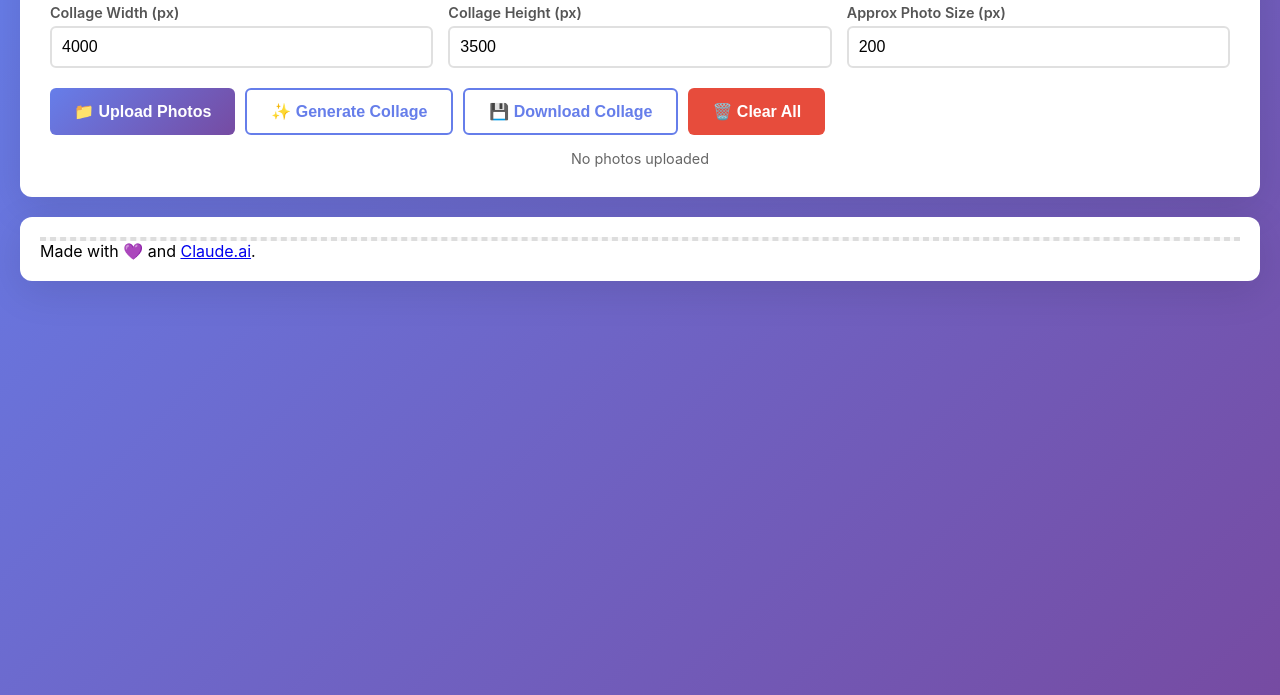
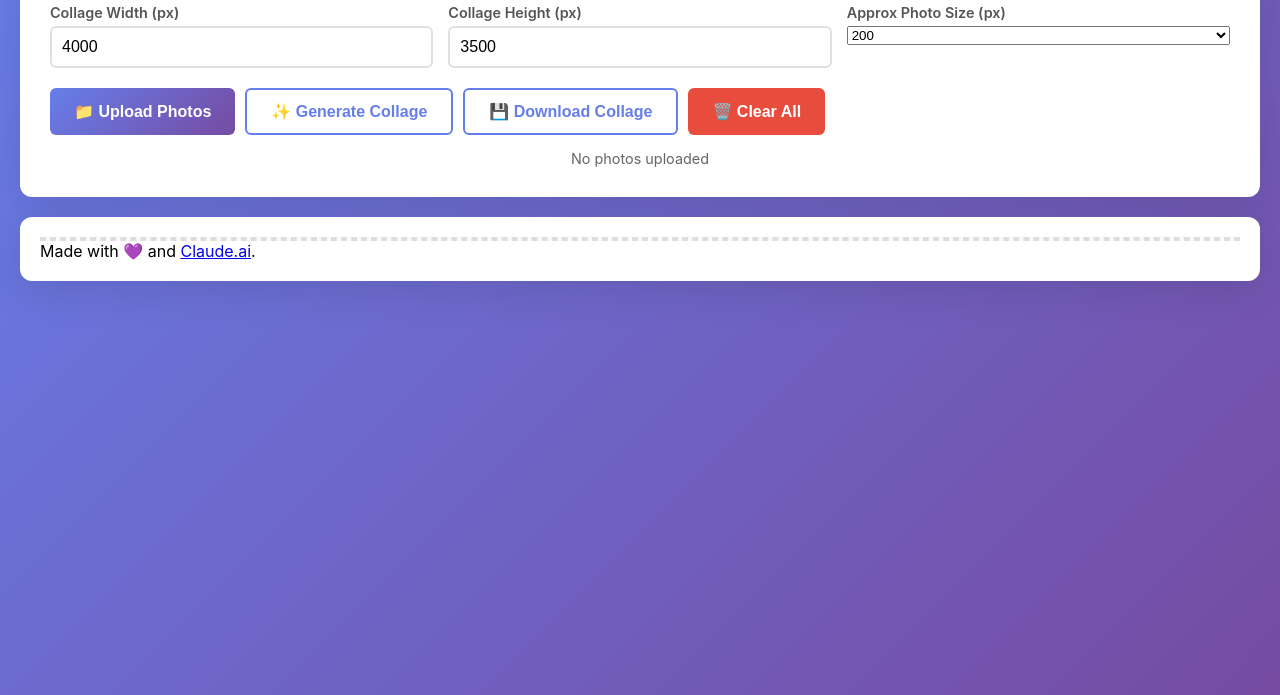
Before and after one commit to konki-vienna/photo-collage, a plain HTML site: page index.html in a window 1280 px wide. Shown: the part 105-800 px from the top of the page. Drawn offline with Linux system fonts and the light colour scheme.

Commit message:
select statt input

```diff
--- a/index.html
+++ b/index.html
@@ -36,13 +36,18 @@
 
           <div class="control-group">
             <label for="photoSize">Approx Photo Size (px)</label>
-            <input
-              type="number"
-              id="photoSize"
-              value="200"
-              min="50"
-              max="500"
-            />
+            <select id="photoSize">
+              <option value="50">50</option>
+              <option value="100">100</option>
+              <option value="150">150</option>
+              <option value="200" selected>200</option>
+              <option value="250">250</option>
+              <option value="300">300</option>
+              <option value="350">350</option>
+              <option value="400">400</option>
+              <option value="450">450</option>
+              <option value="500">500</option>
+            </select>
           </div>
         </div>
 
```
